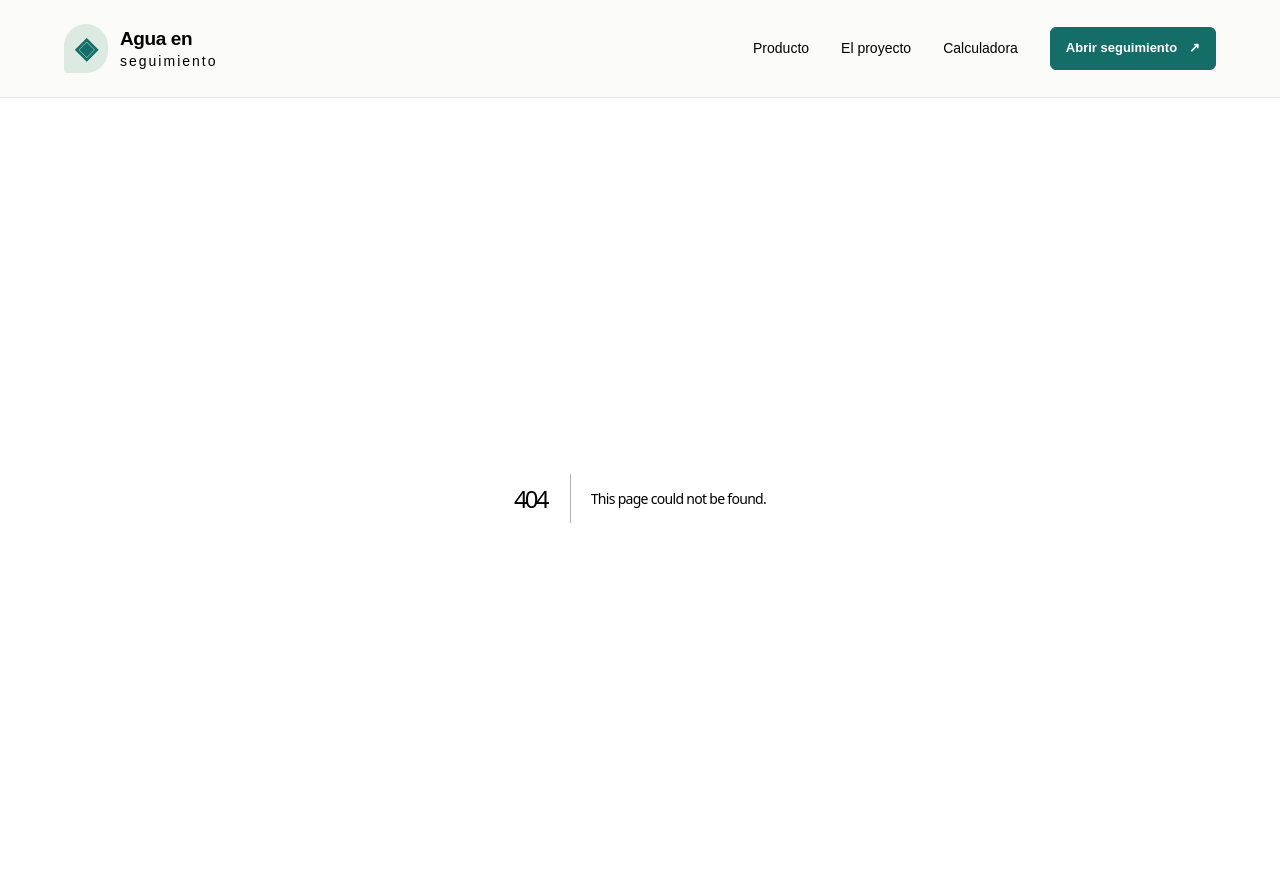
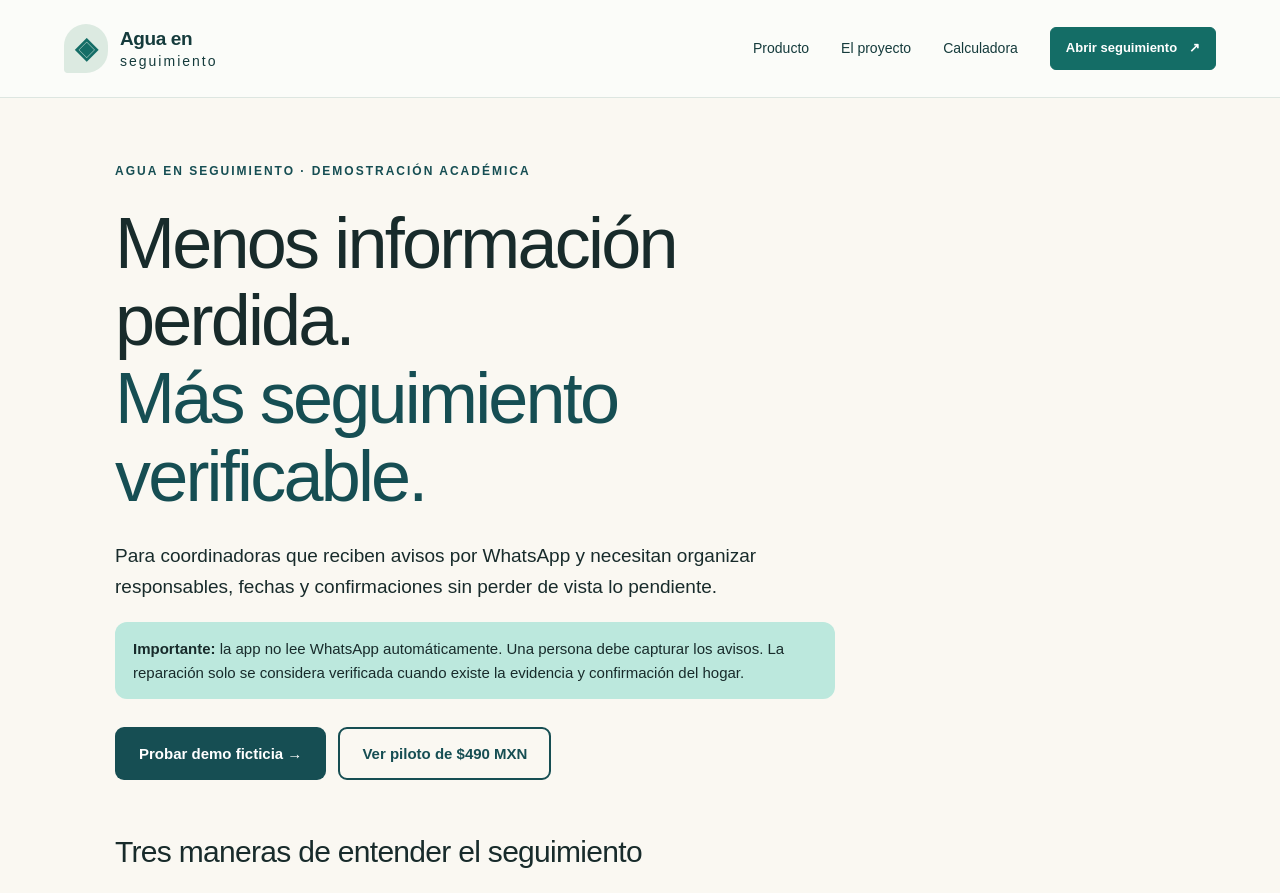
Before and after one commit to isabellazevada/agua-en-seguimiento, a Next.js app: page /distribucion in a window 1280 px wide. Before the commit this address had no page. Shown: the top 893 px of the page. Built offline with nearby package versions, Linux system fonts and the light colour scheme.

Commit message:
Add Week 15 distribution asset app/distribucion/page.js

```diff
--- /dev/null
+++ b/app/distribucion/page.js
@@ -0,0 +1,22 @@
+import Link from 'next/link';
+
+const series=[
+ {k:'01 / PROBLEMAS REALES',title:'¿Dónde quedó el siguiente paso?',body:'Un mensaje recibido por WhatsApp no equivale a un caso cerrado. Después de capturarlo, hace falta saber quién sigue, cuándo y qué falta verificar.',href:'/distribution/pendientes.svg',alt:'Tarjeta visual sobre el siguiente paso'},
+ {k:'02 / ASÍ FUNCIONA',title:'Del aviso a una acción clara',body:'1. Una persona registra el aviso. 2. Se asigna responsable y fecha. 3. El hogar confirma si la pérdida se detuvo.',href:'/distribution/metodo.svg',alt:'Diagrama de tres pasos para el seguimiento'},
+ {k:'03 / PRUEBA Y CONFIANZA',title:'Prueba el caso ficticio H-002',body:'Explora un caso reportado como reparado, pero todavía pendiente de confirmación del hogar. La demo no usa información real.',href:null,alt:null}
+];
+export const metadata={title:'Conoce Agua en seguimiento | Prueba la demo',description:'Seguimiento manual de avisos de agua, responsables y verificación del hogar. Demo con datos ficticios.'};
+export default function Distribucion(){return <main style={{background:'#FAF8F2',color:'#182B2B',minHeight:'100vh',padding:'clamp(24px,5vw,72px) 20px'}}>
+ <div style={{maxWidth:1050,margin:'0 auto'}}>
+ <p style={{letterSpacing:2,fontSize:12,fontWeight:700,color:'#164E53'}}>AGUA EN SEGUIMIENTO · DEMOSTRACIÓN ACADÉMICA</p>
+ <h1 style={{fontSize:'clamp(38px,6vw,72px)',lineHeight:1.08,margin:'24px 0',maxWidth:780}}>Menos información perdida.<br/><span style={{color:'#164E53'}}>Más seguimiento verificable.</span></h1>
+ <p style={{fontSize:19,lineHeight:1.65,maxWidth:710}}>Para coordinadoras que reciben avisos por WhatsApp y necesitan organizar responsables, fechas y confirmaciones sin perder de vista lo pendiente.</p>
+ <p style={{padding:'15px 18px',background:'#BCE8DD',borderRadius:12,maxWidth:720,margin:'20px 0 28px'}}><strong>Importante:</strong> la app no lee WhatsApp automáticamente. Una persona debe capturar los avisos. La reparación solo se considera verificada cuando existe la evidencia y confirmación del hogar.</p>
+ <div style={{display:'flex',gap:12,flexWrap:'wrap',marginBottom:54}}><Link href="/product" style={{background:'#164E53',color:'white',padding:'15px 24px',borderRadius:9,fontWeight:700,textDecoration:'none'}}>Probar demo ficticia →</Link><Link href="/pricing" style={{border:'2px solid #164E53',color:'#164E53',padding:'13px 22px',borderRadius:9,fontWeight:700,textDecoration:'none'}}>Ver piloto de $490 MXN</Link></div>
+ <h2 style={{fontSize:30,marginBottom:24}}>Tres maneras de entender el seguimiento</h2>
+ <div style={{display:'grid',gridTemplateColumns:'repeat(auto-fit,minmax(260px,1fr))',gap:18}}>
+ {series.map((s,i)=><article key={s.k} style={{background:'white',padding:22,border:'1px solid #D7E4DF',borderRadius:16}}><p style={{fontSize:11,letterSpacing:1.3,fontWeight:700,color:'#164E53'}}>{s.k}</p>{s.href?<img src={s.href} alt={s.alt} style={{width:'100%',height:190,objectFit:'contain',borderRadius:8}}/>:<div style={{height:190,background:'#BCE8DD',borderRadius:9,padding:20,display:'flex',flexDirection:'column',justifyContent:'center'}}><strong style={{fontSize:29,color:'#164E53'}}>H-002</strong><span style={{marginTop:12,background:'#FFF0D6',padding:10,borderRadius:8}}>Reparación reportada · Sin verificar</span></div>}<h3 style={{fontSize:23,margin:'20px 0 10px'}}>{s.title}</h3><p style={{lineHeight:1.6}}>{s.body}</p>{i===2&&<Link href="/product" style={{fontWeight:700,color:'#164E53'}}>Abrir caso de ejemplo →</Link>}</article>)}
+ </div>
+ <section style={{marginTop:50,padding:'28px',background:'#164E53',color:'white',borderRadius:16}}><h2 style={{fontSize:30,margin:'0 0 12px'}}>¿Y si Excel ya funciona bien?</h2><p style={{lineHeight:1.7,maxWidth:800}}>También es una opción válida. La prueba debe comparar ambos métodos incluyendo el tiempo de captura, las decisiones con información desactualizada y los cierres confirmados por el hogar. No prometemos ahorros antes de medirlos.</p><Link href="/product" style={{display:'inline-block',marginTop:12,background:'white',color:'#164E53',padding:'13px 18px',borderRadius:9,fontWeight:700,textDecoration:'none'}}>Explorar sin registrarme →</Link></section>
+ <p style={{marginTop:24,fontSize:13,color:'#506765'}}>Contenido ilustrativo con casos inventados. No se recopilan contactos en esta página. Para compartir interés en un piloto, solicita una conversación directamente a la persona que te envió este enlace.</p>
+ </div></main>}
```
